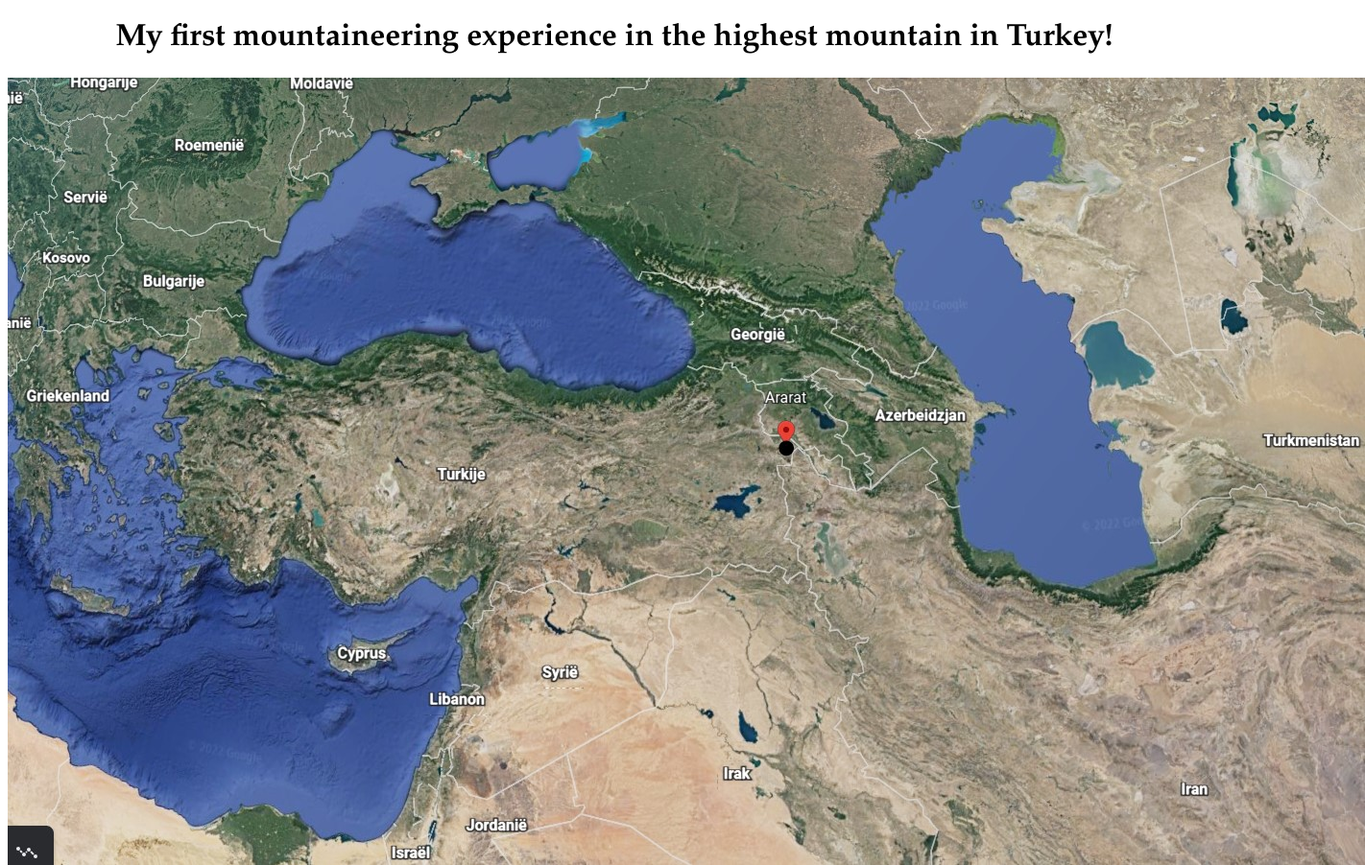
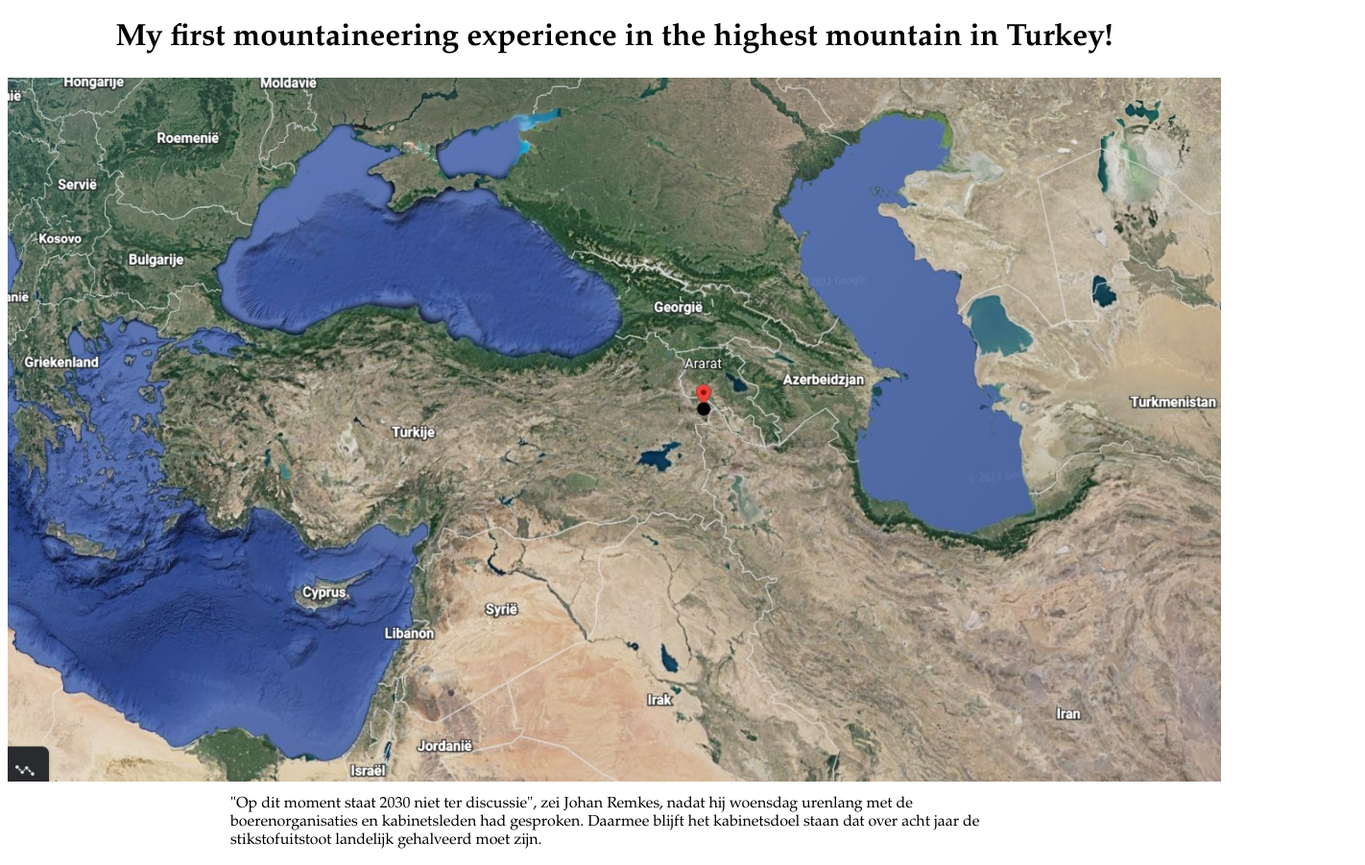
Before and after one commit to hasinli66/mustafasalman.github.io, a plain HTML site: page index.html in a window 1280 px wide. Shown: the top 902 px of the page at 96% size, 1422 px wide, since content can reach past the window. Drawn offline with Linux system fonts and the light colour scheme.

Commit message:
Update markupcss.css

```diff
--- a/markupcss.css
+++ b/markupcss.css
@@ -11,7 +11,7 @@
 }
 
 .marq{
-  	max-width: 100%';
+  	max-width: 100%;
     height: auto;
 
 }
```
